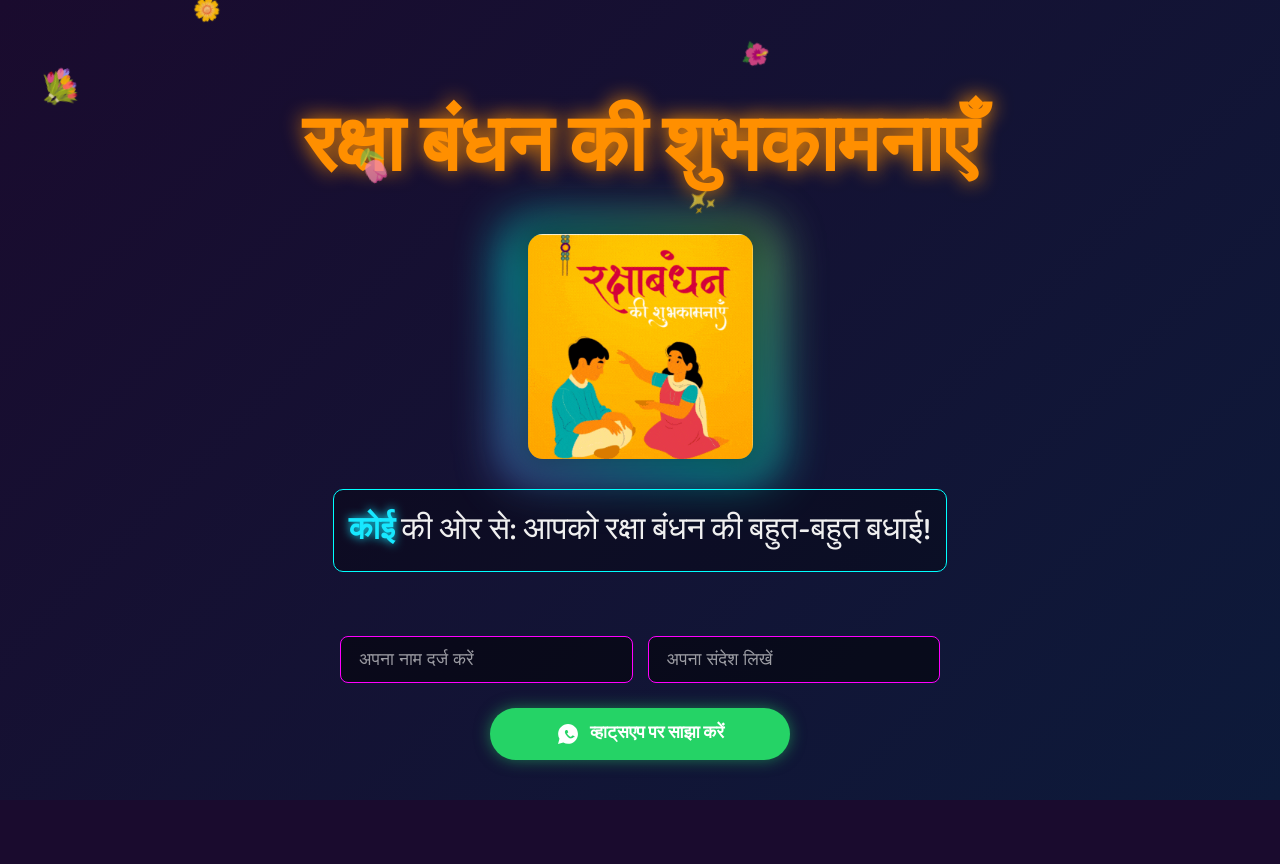
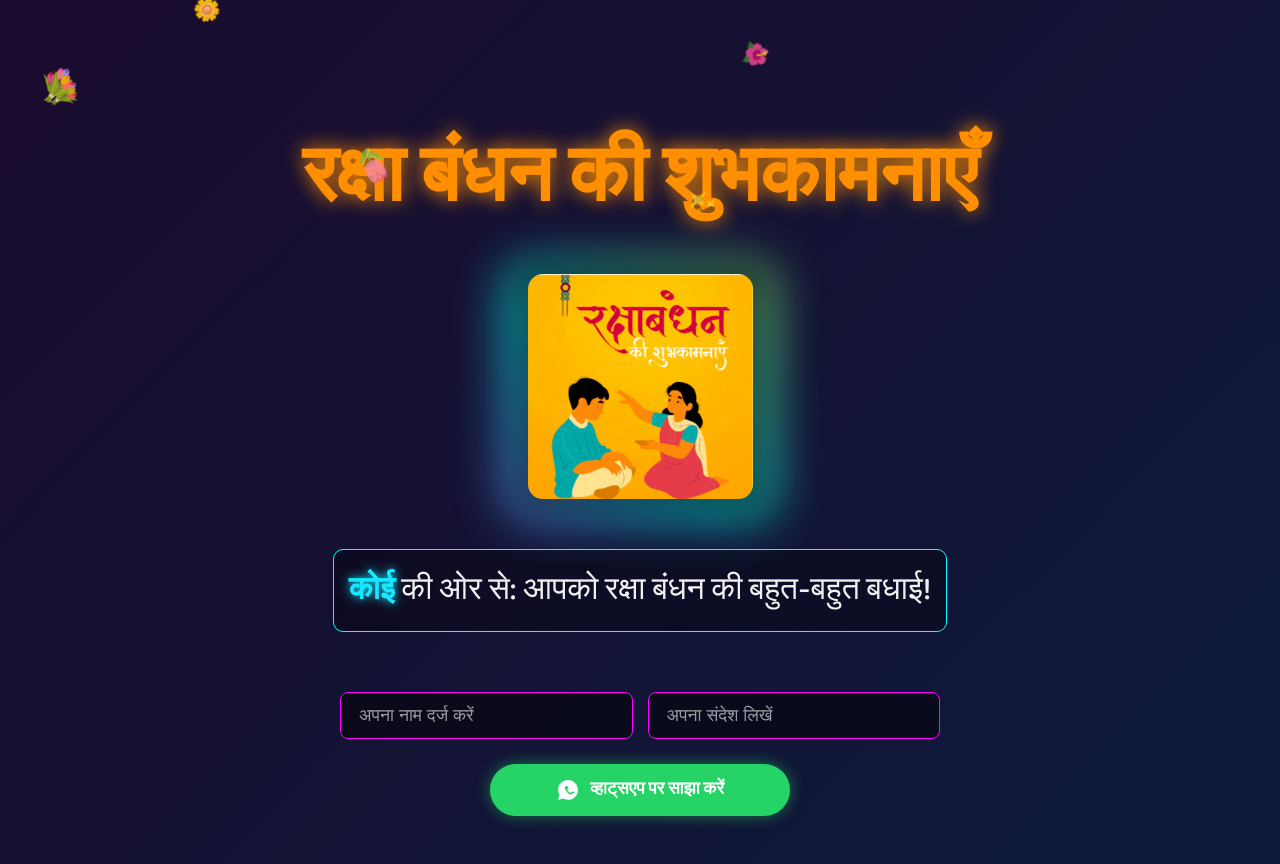
Before and after one commit to manish-iitm/Projects, a plain HTML site: page rakhi.html in a window 1280 px wide. Both pictures are taken after a click on the button "देखने के लिए क्लिक करें". Before the commit the page ends 800 px from the top, so only its background shows below. Drawn offline with Linux system fonts and the light colour scheme.

Commit message:
Update rakhi.html

```diff
--- a/rakhi.html
+++ b/rakhi.html
@@ -23,9 +23,9 @@
             margin: 0;
             padding: 0;
             width: 100%;
-            height: 100%;
-            overflow: hidden; /* कोई स्क्रॉलिंग नहीं */
-            font-family: 'Baloo Bhai 2', cursive; /* आकर्षक हिंदी फ़ॉन्ट */
+            /* overflow: hidden; को हटा दिया गया है ताकि वर्टिकल स्क्रॉलिंग हो सके */
+            overflow-x: hidden;
+            font-family: 'Baloo Bhai 2', cursive;
             background-color: var(--bg-color);
             color: var(--text-color);
             line-height: 1.6;
@@ -44,11 +44,9 @@
             align-items: center;
             flex-direction: column;
             text-align: center;
-            position: fixed;
-            top: 0;
-            left: 0;
+            /* position: fixed; को हटा दिया गया */
             width: 100%;
-            height: 100vh;
+            height: 100vh; /* यह अभी भी पूरी स्क्रीन लेगा */
             background: linear-gradient(300deg, #ff00ff, #00ffff, #ffcc00, #ff0000);
             background-size: 200% 200%;
             animation: gradient-shift 15s ease infinite, zoom-in-out 8s ease-in-out infinite;
@@ -102,16 +100,14 @@
         *   3. मुख्य उत्सव पेज
         *   --- */
         #celebration-page {
-            position: fixed;
-            top: 0;
-            left: 0;
-            width: 100%;
-            height: 100%;
+            /* position: fixed; को हटा दिया गया */
             display: flex;
             flex-direction: column;
             align-items: center;
-            justify-content: space-evenly;
-            padding: 20px;
+            justify-content: center; /* सामग्री को केंद्र में रखता है */
+            width: 100%;
+            min-height: 100vh; /* सुनिश्चित करता है कि यह कम से कम स्क्रीन की ऊंचाई ले */
+            padding: 50px 20px; /* ऊपर और नीचे अतिरिक्त स्पेसिंग */
             box-sizing: border-box;
             background: linear-gradient(135deg, #1a0b2e, #0d1a3a);
             opacity: 0;
@@ -127,7 +123,6 @@
             text-align: center;
             width: 100%;
             max-width: 800px;
-            flex-shrink: 0; /* Prevents shrinking when inputs are tall */
         }
 
         /* ---
@@ -152,7 +147,7 @@
 
         #rakhi-image-container {
             position: relative;
-            margin-top: 10px;
+            margin-top: 20px;
             animation: rakhi-pulse 4s ease-in-out infinite;
         }
 
@@ -163,15 +158,14 @@
 
         #rakhi-gif {
             max-width: 90%;
-            width: 250px; /* Base size */
+            width: 250px;
             height: auto;
             border-radius: 15px;
             position: relative;
             z-index: 5;
-            box-shadow: 0 0 30px 10px rgba(0,0,0,0.5); /* गहराई के लिए स्थिर छाया */
+            box-shadow: 0 0 30px 10px rgba(0,0,0,0.5);
         }
 
-        /* एनिमेटेड ग्रेडिएंट छाया */
         #rakhi-image-container::after {
             content: '';
             position: absolute;
@@ -200,7 +194,7 @@
         *   --- */
         #greeting-message {
             font-size: clamp(1.2rem, 4vw, 2rem);
-            margin: 20px 0;
+            margin: 40px 0; /* बेहतर स्पेसिंग के लिए मार्जिन बढ़ाया गया */
             padding: 15px;
             background: rgba(0, 0, 0, 0.3);
             border-radius: 10px;
@@ -228,15 +222,12 @@
             display: flex;
             flex-direction: column;
             align-items: center;
-            flex-grow: 1; /* Allow to take available space */
-            justify-content: flex-end; /* Push content to bottom */
-            padding-bottom: 20px;
-            box-sizing: border-box;
+            margin-top: 20px; /* ऊपर की सामग्री से अंतर */
         }
 
         .input-group {
             display: flex;
-            flex-direction: column; /* Stack inputs vertically on small screens */
+            flex-direction: column;
             gap: 15px;
             margin-bottom: 25px;
             width: 90%;
@@ -245,7 +236,7 @@
 
         @media (min-width: 600px) {
             .input-group {
-                flex-direction: row; /* Side-by-side on larger screens */
+                flex-direction: row;
             }
         }
 
@@ -258,7 +249,7 @@
             color: var(--text-color);
             font-size: 1.1rem;
             transition: all 0.3s;
-            box-sizing: border-box; /* Include padding/border in width */
+            box-sizing: border-box;
         }
 
         .input-field::placeholder {
@@ -294,8 +285,8 @@
             font-weight: 600;
             transition: all 0.3s;
             box-shadow: 0 0 15px rgba(37, 211, 102, 0.5);
-            width: 90%; /* Responsive width */
-            max-width: 300px; /* Max width for consistency */
+            width: 90%;
+            max-width: 300px;
             box-sizing: border-box;
         }
 
@@ -313,7 +304,8 @@
         *   7. उत्सव प्रभाव (कण, फूल)
         *   --- */
         .particle-container {
-            position: absolute;
+            /* position: absolute से position: fixed में बदला गया */
+            position: fixed;
             top: 0;
             left: 0;
             width: 100%;
@@ -349,61 +341,45 @@
 </head>
 <body>
 
-    <!-- पृष्ठभूमि संगीत के लिए ऑडियो तत्व -->
     <audio id="bg-music" loop>
         <source src="rakhi.mp3" type="audio/mpeg">
         आपका ब्राउज़र ऑडियो तत्व का समर्थन नहीं करता है।
     </audio>
 
-    <!-- 1. प्रारंभिक लैंडिंग स्क्रीन -->
     <div id="landing-screen">
         <h1>आपके लिए एक विशेष रक्षा बंधन संदेश है!</h1>
         <button id="reveal-button">देखने के लिए क्लिक करें</button>
     </div>
 
-    <!-- 2. मुख्य उत्सव पेज -->
-    <div id="celebration-page">
+    <!-- Celebration effects now outside the scrollable page to remain fixed -->
+    <div class="particle-container" id="particle-container"></div>
 
-        <!-- निरंतर उत्सव प्रभावों के लिए कंटेनर -->
-        <div class="particle-container" id="particle-container"></div>
-
+    <main id="celebration-page">
         <div class="content-wrapper">
-            <!-- रक्षा बंधन शुभकामना टेक्स्ट -->
             <h2 id="rakhi-title">रक्षा बंधन की शुभकामनाएँ</h2>
-
-            <!-- राखी GIF इमेज -->
             <div id="rakhi-image-container">
                 <img id="rakhi-gif" src="rakhi.gif" alt="एनिमेटेड राखी">
             </div>
-
-            <!-- शुभकामना संदेश -->
             <p id="greeting-message">
                 <span id="greeting-name"></span> की ओर से: <span id="greeting-custom-message"></span>
             </p>
         </div>
 
         <div class="user-interaction-wrapper">
-            <!-- नाम और संदेश इनपुट फ़ील्ड -->
             <div class="input-group">
                 <input type="text" id="name-input" class="input-field" placeholder="अपना नाम दर्ज करें">
                 <input type="text" id="message-input" class="input-field" placeholder="अपना संदेश लिखें">
             </div>
-
-            <!-- बटन समूह -->
             <div class="button-group">
-                <!-- व्हाट्सएप शेयर बटन -->
                 <a id="whatsapp-share-button" href="#" class="share-button" target="_blank">
                     <svg class="whatsapp-logo" viewBox="0 0 24 24" fill="white" xmlns="http://www.w3.org/2000/svg"><path d="M12.04 2C6.58 2 2.13 6.45 2.13 11.91C2.13 13.66 2.59 15.36 3.45 16.86L2.05 22L7.3 20.62C8.75 21.41 10.37 21.82 12.04 21.82C17.5 21.82 21.95 17.37 21.95 11.91C21.95 6.45 17.5 2 12.04 2ZM17.15 15.28C16.91 15.82 15.96 16.29 15.42 16.35C14.94 16.42 14.31 16.45 13.92 16.29C13.54 16.12 12.78 15.86 11.84 14.99C10.68 13.91 9.94 12.59 9.77 12.31C9.6 12.03 8.89 11.02 8.89 10.03C8.89 9.04 9.49 8.5 9.72 8.26C9.95 8.02 10.25 7.96 10.53 7.96C10.74 7.96 10.93 7.97 11.1 8.01C11.31 8.06 11.49 8.44 11.66 8.76C11.83 9.09 12.13 9.92 12.19 10.03C12.26 10.14 12.23 10.3 12.11 10.42C11.99 10.54 11.83 10.7 11.68 10.87C11.54 11.03 11.39 11.16 11.26 11.3C11.13 11.44 11.01 11.55 11.19 11.82C11.37 12.09 11.89 12.84 12.61 13.48C13.51 14.31 14.18 14.61 14.48 14.75C14.78 14.89 15.02 14.86 15.2 14.68C15.39 14.5 15.79 13.97 16.01 13.68C16.24 13.38 16.47 13.32 16.76 13.43C17.05 13.54 18.01 14.01 18.26 14.26C18.51 14.51 18.62 14.65 18.68 14.81C18.74 14.97 18.74 15.28 17.15 15.28Z"/></svg>
                     व्हाट्सएप पर साझा करें
                 </a>
             </div>
         </div>
-    </div>
+    </main>
 
     <script>
-        // ---
-        // *   1. तत्व चयनकर्ता (Element Selectors)
-        // *   ---
         const landingScreen = document.getElementById('landing-screen');
         const revealButton = document.getElementById('reveal-button');
         const celebrationPage = document.getElementById('celebration-page');
@@ -415,44 +391,36 @@
         const whatsappShareButton = document.getElementById('whatsapp-share-button');
         const particleContainer = document.getElementById('particle-container');
 
-        // ---
-        // *   2. मुख्य तर्क (प्रकट करें, URL पैरामीटर, अपडेट)
-        // *   ---
-
         let currentName = 'कोई';
         let currentMessage = 'आपको रक्षा बंधन की बहुत-बहुत बधाई!';
 
-        // URL पैरामीटर को पार्स करने का फ़ंक्शन
         function initializeFromURL() {
             const urlParams = new URLSearchParams(window.location.search);
             const nameFromURL = urlParams.get('name');
             const msgFromURL = urlParams.get('msg');
 
             if (nameFromURL) {
-                currentName = decodeURIComponent(nameFromURL); // Decode URI component
+                currentName = decodeURIComponent(nameFromURL);
             }
             if (msgFromURL) {
-                currentMessage = decodeURIComponent(msgFromURL); // Decode URI component
+                currentMessage = decodeURIComponent(msgFromURL);
             }
 
             updateGreeting();
             updateInputs();
         }
 
-        // पेज पर शुभकामना टेक्स्ट को अपडेट करें
         function updateGreeting() {
             greetingName.textContent = currentName;
             greetingCustomMessage.textContent = currentMessage;
             updateWhatsAppLink();
         }
 
-        // इनपुट फ़ील्ड को वर्तमान मानों के साथ अपडेट करें
         function updateInputs() {
-            nameInput.value = (currentName === 'कोई' || currentName === 'Someone') ? '' : currentName; // Handle previous English default too
-            messageInput.value = (currentMessage === 'आपको रक्षा बंधन की बहुत-बहुत बधाई!' || currentMessage === 'wishes you a very Happy Raksha Bandhan!') ? '' : currentMessage; // Handle previous English default too
+            nameInput.value = (currentName === 'कोई' || currentName === 'Someone') ? '' : currentName;
+            messageInput.value = (currentMessage === 'आपको रक्षा बंधन की बहुत-बहुत बधाई!' || currentMessage === 'wishes you a very Happy Raksha Bandhan!') ? '' : currentMessage;
         }
 
-        // व्हाट्सएप शेयर लिंक को अपडेट करें
         function updateWhatsAppLink() {
             const baseURL = window.location.origin + window.location.pathname;
             const shareURL = `${baseURL}?name=${encodeURIComponent(currentName)}&msg=${encodeURIComponent(currentMessage)}`;
@@ -460,24 +428,19 @@
             whatsappShareButton.href = `https://api.whatsapp.com/send?text=${encodeURIComponent(whatsappMessage)}`;
         }
 
-        // प्रकट करें बटन के लिए इवेंट लिसनर
         revealButton.addEventListener('click', () => {
-            // लैंडिंग स्क्रीन को फ़ेड आउट करें
             landingScreen.style.opacity = '0';
             setTimeout(() => {
                 landingScreen.classList.add('hidden');
             }, 1500);
 
-            // उत्सव पेज को फ़ेड इन करें
             celebrationPage.style.visibility = 'visible';
             celebrationPage.style.opacity = '1';
 
-            // संगीत चलाएं और प्रभाव शुरू करें
             bgMusic.play().catch(e => console.error("ऑडियो प्लेबैक विफल रहा:", e));
             startCelebrationEffects();
         });
 
-        // इनपुट फ़ील्ड के लिए इवेंट लिसनर
         nameInput.addEventListener('input', (e) => {
             currentName = e.target.value.trim() || 'कोई';
             updateGreeting();
@@ -488,10 +451,6 @@
             updateGreeting();
         });
 
-        // ---
-        // *   3. उत्सव प्रभाव (कण, फूल)
-        // *   ---
-
         const flowerEmojis = ['🌸', '💖', '💐', '🌷', '🌺', '🌼', '✨', '🌟'];
         const neonColors = ['#ff00ff', '#00ffff', '#ffd700', '#00ff00', '#ff5e00'];
 
@@ -499,19 +458,18 @@
             const particle = document.createElement('div');
             particle.className = 'particle';
 
-            const size = Math.random() * 7 + 3; // 3px से 10px
+            const size = Math.random() * 7 + 3;
             particle.style.width = `${size}px`;
             particle.style.height = `${size}px`;
             particle.style.left = `${Math.random() * 100}%`;
             particle.style.top = `-20px`;
             particle.style.backgroundColor = neonColors[Math.floor(Math.random() * neonColors.length)];
 
-            const animationDuration = Math.random() * 3 + 4; // 4s से 7s
+            const animationDuration = Math.random() * 3 + 4;
             particle.style.animation = `fall ${animationDuration}s linear forwards`;
 
             particleContainer.appendChild(particle);
 
-            // एनीमेशन के बाद कण हटा दें
             setTimeout(() => {
                 particle.remove();
             }, animationDuration * 1000);
@@ -524,9 +482,9 @@
 
             flower.style.left = `${Math.random() * 100}%`;
             flower.style.top = `-30px`;
-            flower.style.fontSize = `${Math.random() * 1 + 1}rem`; // 1rem से 2rem
+            flower.style.fontSize = `${Math.random() * 1 + 1}rem`;
 
-            const animationDuration = Math.random() * 5 + 8; // 8s से 13s
+            const animationDuration = Math.random() * 5 + 8;
             const sway = `translateX(${Math.random() * 100 - 50}px)`;
 
             flower.animate([
@@ -539,21 +497,16 @@
 
             particleContainer.appendChild(flower);
 
-            // एनीमेशन के बाद फूल हटा दें
             setTimeout(() => {
                 flower.remove();
             }, animationDuration * 1000);
         }
 
         function startCelebrationEffects() {
-            // संगीत-प्रतिक्रियात्मक प्रभाव को कणों को अंतराल पर बनाकर अनुकरण करें
-            setInterval(createParticle, 100); // कंफ़ेटी अनुभव के लिए अधिक बार
-            setInterval(createFlower, 400); // गिरते फूलों के लिए कम बार
+            setInterval(createParticle, 100);
+            setInterval(createFlower, 400);
         }
 
-        // ---
-        // *   4. प्रारंभिक पेज लोड
-        // *   ---
         document.addEventListener('DOMContentLoaded', initializeFromURL);
     </script>
 </body>
```
